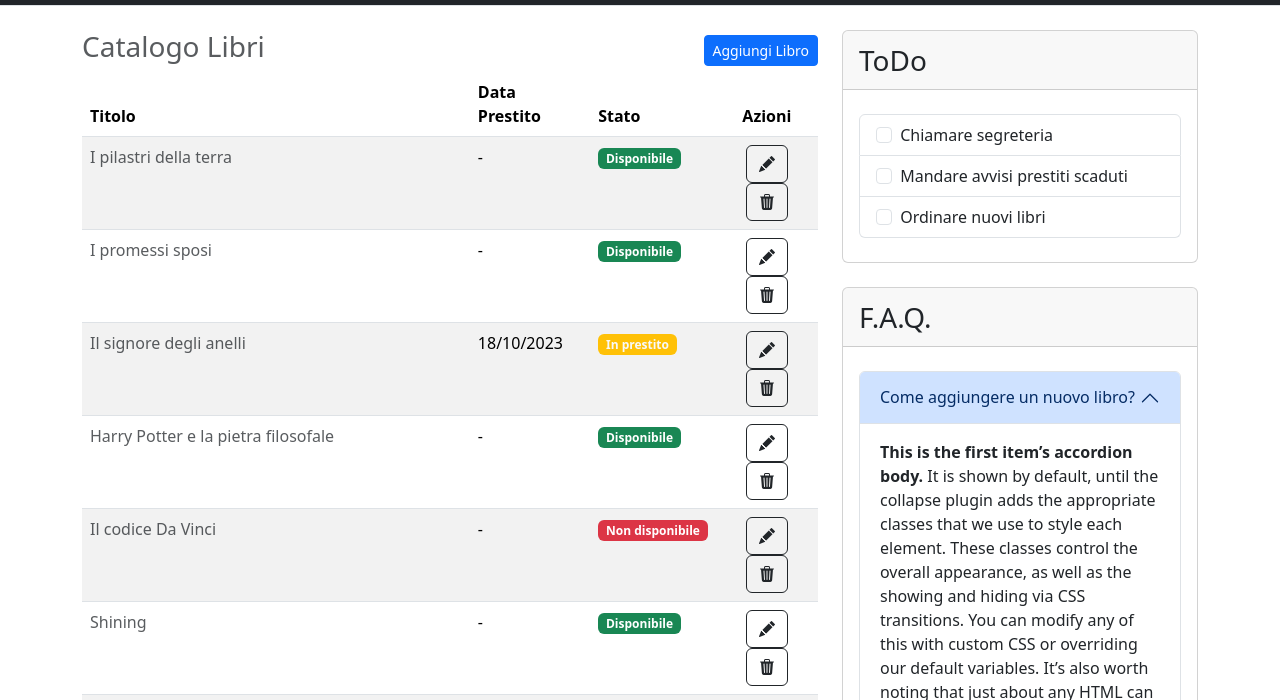
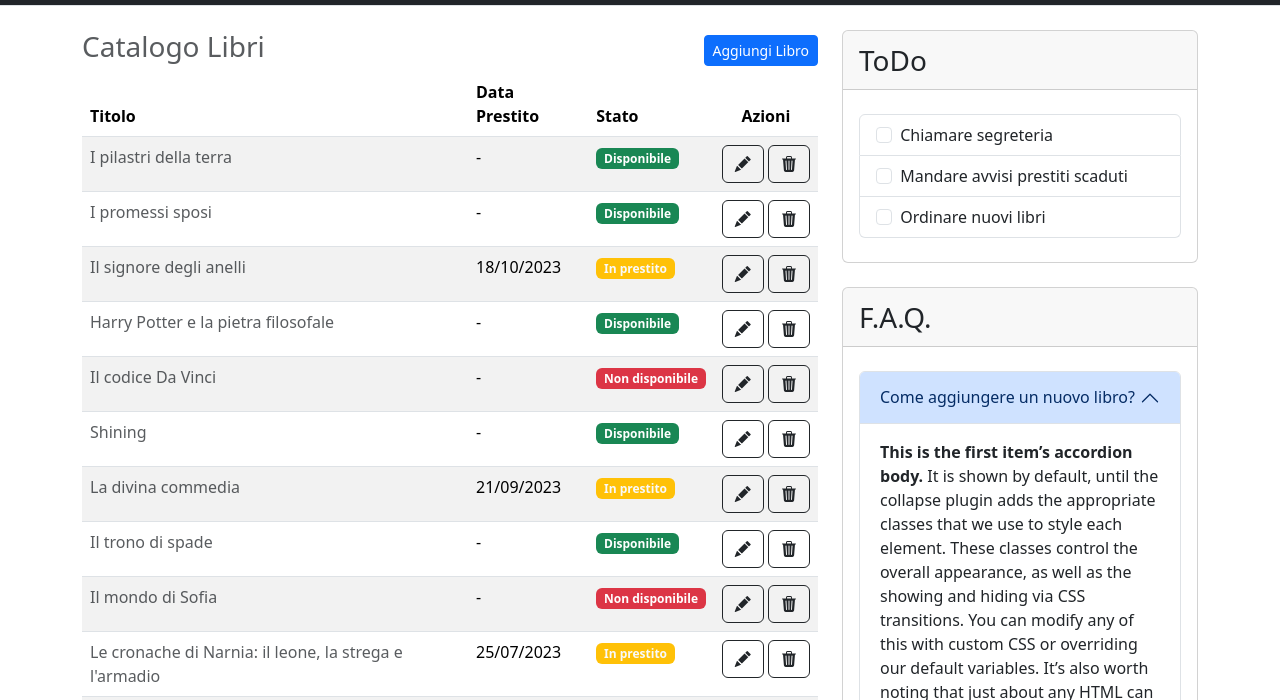
Before and after one commit to andreasalvi99/html-css-bootstrap-dashboard, a plain HTML site: page index.html in a window 1280 px wide. Shown: the part 51-751 px from the top of the page. Drawn offline with nearby package versions, Linux system fonts and the light colour scheme.

Commit message:
added no wrap text to action section

```diff
--- a/index.html
+++ b/index.html
@@ -117,7 +117,7 @@
                 </th>
                 <td class="date d-none d-md-table-cell">-</td>
                 <td><span class="badge text-bg-success">Disponibile</span></td>
-                <td class="text-center">
+                <td class="text-center text-nowrap">
                   <button type="button" class="btn btn-outline-dark btn-small">
                     <i class="bi bi-pencil-fill"></i>
                   </button>
```
